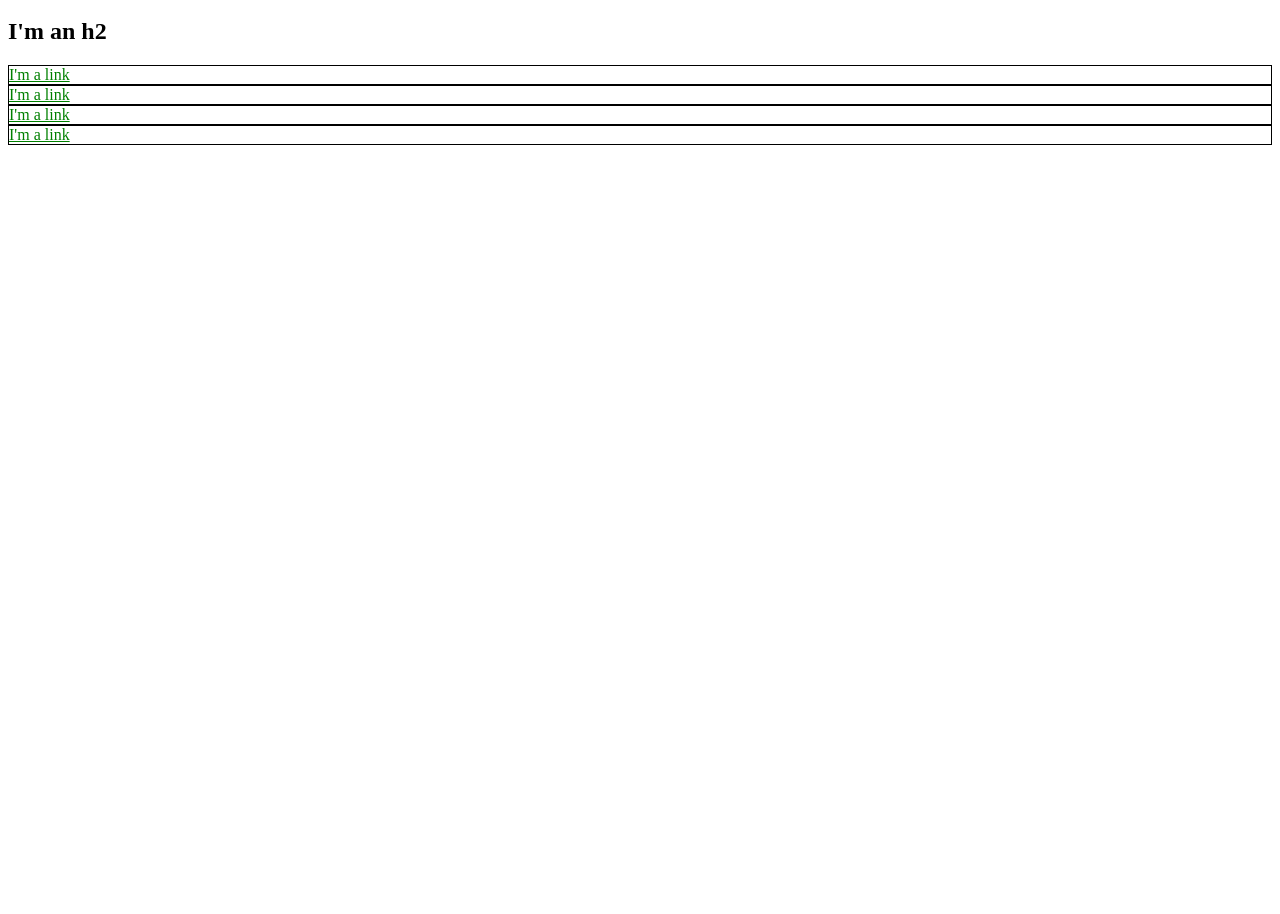
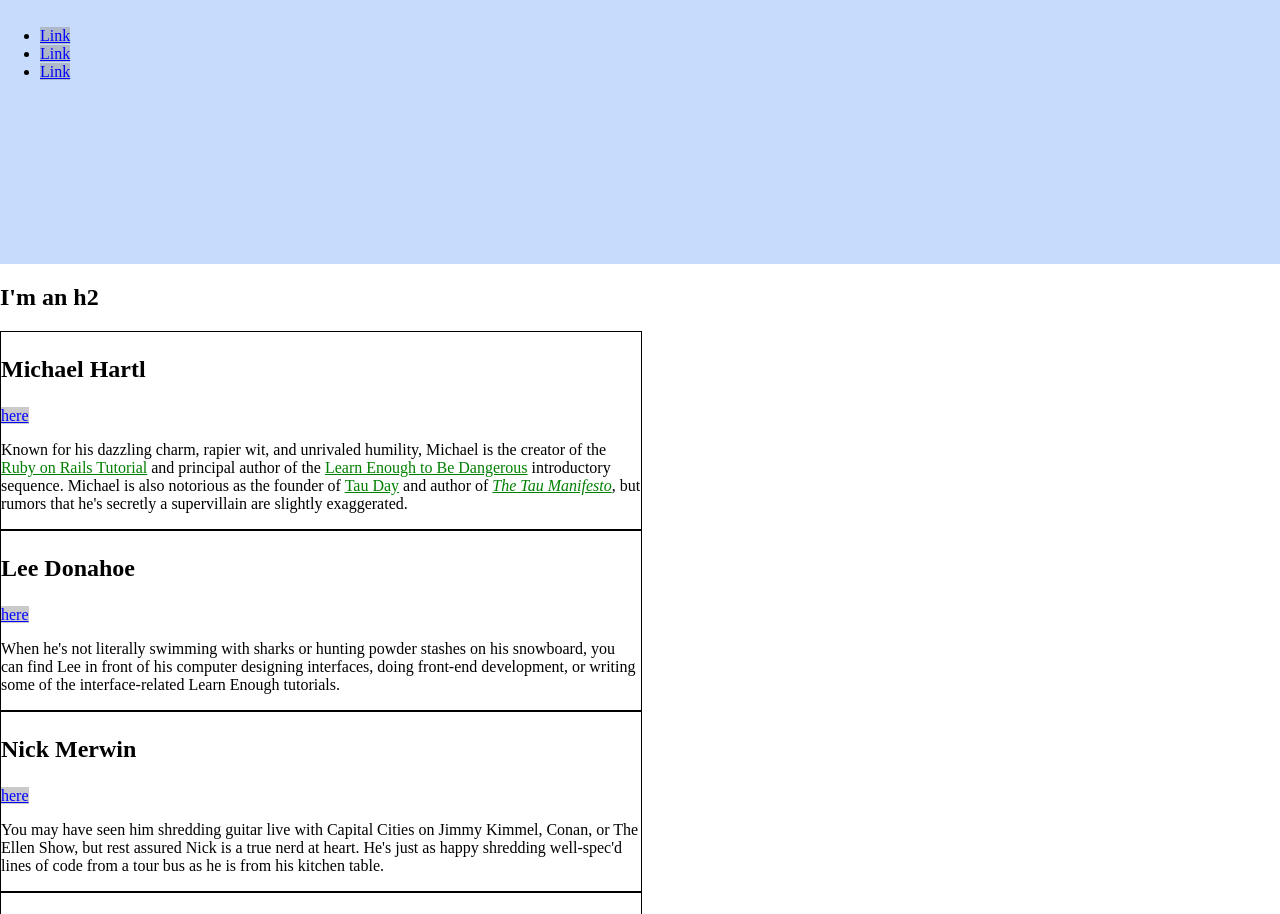
Before and after one commit to Cruikshanks/learn-enough-css-tut, a plain HTML site: page index.html in a window 1280 px wide. Shown: the part 136-1050 px from the top of the page. Before the commit the page ends 800 px from the top, so only its background shows below. Drawn offline with Linux system fonts and the light colour scheme.

Commit message:
Initial commit

```diff
--- a/index.html
+++ b/index.html
@@ -3,32 +3,118 @@
   <head>
     <title>Test Page: Don't Panic</title>
     <meta charset="utf-8">
+    <style>
+      /* GLOBAL STYLES */
+      html, body {
+        margin: 0;
+        padding: 0;
+      }
+      h1 {
+        font-size: 7vw;
+        margin-top: 0;
+      }
+      a {
+        color: red;
+      }
+
+      /* HERO STYLES */
+      .full-hero {
+        background-color: #c7dbfc;
+        height: 50vh;
+      }
+
+      /* SOCIAL STYLES */
+      .social-link {
+        color: blue;
+        background: rgba(150, 150, 150, 0.5);
+      }
+
+      /* BIO STYLES */
+      .bio-wrapper {
+        font-size: 24px;
+      }
+      .bio-box {
+        border: 1px solid black;
+        font-size: 1rem;
+        width: 50%;
+      }
+      .bio-box h3 {
+        font-size: 1.5em;
+      }
+      .bio-copy {
+        font-size: 1em;
+      }
+      .bio-copy a {
+        color: green;
+      }
+    </style>
   </head>
   <body>
+    <div class="full-hero hero-home">
       <h1>I'm an h1</h1>
       <ul>
         <li>
-        <a href="http://example.com/" style="color: red;">Link</a>
+          <a href="http://example.com/" class="social-link">Link</a>
         </li>
         <li>
-        <a href="http://example.com/" style="color: red;">Link</a>
+          <a href="http://example.com/" class="social-link">Link</a>
         </li>
         <li>
-        <a href="http://example.com/" style="color: red;">Link</a>
+          <a href="http://example.com/" class="social-link">Link</a>
         </li>
       </ul>
+    </div>
     <h2>I'm an h2</h2>
-    <div style="border: 1px solid black;">
-      <a href="http://example.com/" style="color: green;">I'm a link</a>
+    <div class="bio-wrapper">
+    <div class="bio-box">
+      <h3>Michael Hartl</h3>
+      <a href="http://twitter.com/mhartl" class="social-link">here</a>
+      <div class="bio-copy">
+        <p>
+          Known for his dazzling charm, rapier wit, and unrivaled humility,
+          Michael is the creator of the
+          <a href="http://railstutorial.org/">Ruby on Rails
+          Tutorial</a> and principal author of the
+          <a href="https://learnenough.com/">
+          Learn Enough to Be Dangerous</a> introductory sequence. Michael
+          is also notorious as the founder of
+          <a href="http://tauday.com/">Tau Day</a> and author of
+          <a href="http://tauday.com/tau-manifesto"><em>The Tau
+          Manifesto</em></a>, but rumors that he's secretly a supervillain
+          are slightly exaggerated.
+        </p>
       </div>
-    <div style="border: 1px solid black;">
-      <a href="http://example.com/" style="color: green;">I'm a link</a>
     </div>
-    <div style="border: 1px solid black;">
-      <a href="http://example.com/" style="color: green;">I'm a link</a>
+    <div class="bio-box">
+      <h3>Lee Donahoe</h3>
+      <a href="https://twitter.com/leedonahoe" class="social-link">here</a>
+      <div class="bio-copy">
+        <p>
+          When he's not literally swimming with sharks or hunting powder
+          stashes on his snowboard, you can find Lee in front of his computer
+          designing interfaces, doing front-end development, or writing some of
+          the interface-related Learn Enough tutorials.
+        </p>
       </div>
-    <div style="border: 1px solid black;">
-      <a href="http://example.com/" style="color: green;">I'm a link</a>
+    </div>
+    <div class="bio-box">
+      <h3>Nick Merwin</h3>
+      <a href="https://twitter.com/nickmerwin" class="social-link">here</a>
+      <div class="bio-copy">
+        <p>
+          You may have seen him shredding guitar live with Capital Cities on
+          Jimmy Kimmel, Conan, or The Ellen Show, but rest assured Nick is a
+          true nerd at heart. He's just as happy shredding well-spec'd lines
+          of code from a tour bus as he is from his kitchen table.
+        </p>
+      </div>
+    </div>
+    <div class="bio-box">
+      <h3>??</h3>
+      <p>
+        The Future
+      </p>
+    </div>
   </div>
   </body>
 </html>
```
Also changed, not shown: 3 other files. Lines whose indentation alone changed are shown as unchanged.
